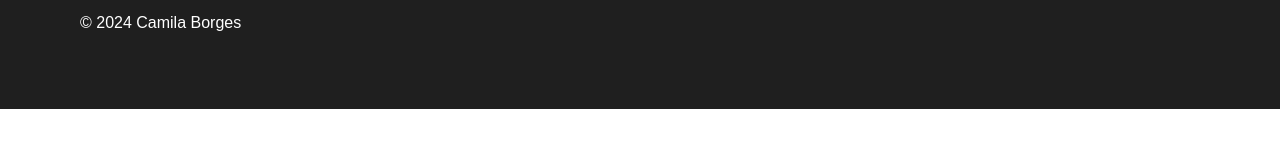
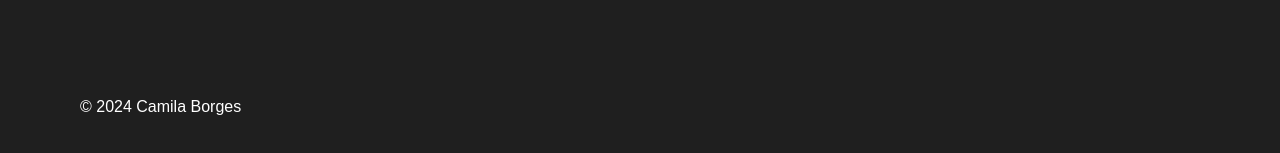
Before and after one commit to Borges-Camila/web_project_library, a plain HTML site: page index.html in a window 1280 px wide. Shown: the part 3724-3877 px from the top of the page. Before the commit the page ends 3833 px from the top, so only its background shows below. Drawn offline with Linux system fonts and the light colour scheme.

Commit message:
Fix error

```diff
--- a/styles/style.css
+++ b/styles/style.css
@@ -389,6 +389,7 @@
   flex-direction: row-reverse;
   justify-content: flex-end;
   align-items: center;
+}
 
 .footer__social-icon {
   width: 16px;
@@ -396,5 +397,5 @@
 }
 
 .footer__copyright {
-  margin-top: 100px;
+  margin: 100px 0 0;
 }
```
